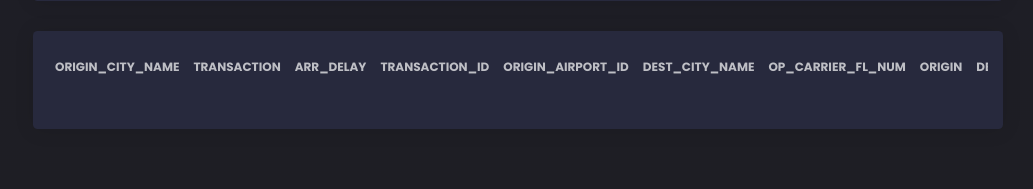
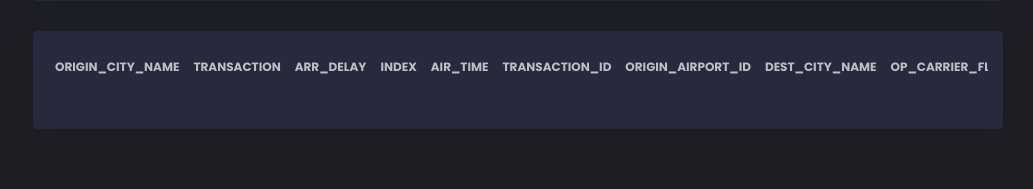
Before and after one commit to satwikkansal/python_blockchain_app, a Flask app: template app/templates/index2.html in a window 1280 px wide. Shown: the part 1004-1193 px from the top of the page, without its empty margins (247-1280 px from the left). Run offline with Flask 2, Linux system fonts and the light colour scheme; the template is opened without the code that fills it, so the values that code supplies are empty; some libraries are stand-ins or nearby versions.

Commit message:
Update: table improved

```diff
--- a/app/templates/index2.html
+++ b/app/templates/index2.html
@@ -34,16 +34,16 @@
     -->
       <div class="sidebar-wrapper">
         <div class="logo">
-          <a href="http://www.creative-tim.com" class="simple-text logo-mini">
+          <a href="/" class="simple-text logo-mini">
             ST
           </a>
-          <a href="http://www.creative-tim.com" class="simple-text logo-normal">
+          <a href="/" class="simple-text logo-normal">
             StinTeam
           </a>
         </div>
         <ul class="nav">
           <li>
-            <a href="./index.html">
+            <a href="/">
               <i class="tim-icons icon-chart-pie-36"></i>
               <p>Dashboard</p>
             </a>
@@ -236,6 +236,12 @@
                       ARR_DELAY
                     </th>
                     <th>
+                      Index
+                    </th>
+                   <th>
+                    AIR_TIME
+                   </th>
+                    <th>
                       TRANSACTION_ID
                     </th>
                     <th>
@@ -254,7 +260,13 @@
                       DEP_TIME
                     </th>
                     <th>
+                      Hash
+                    </th>
+                    <th>
                       DEST
+                    </th>
+                    <th>
+                      TImeStamp
                     </th>
                     <th>
                       DAY_OF_WEEK
```
